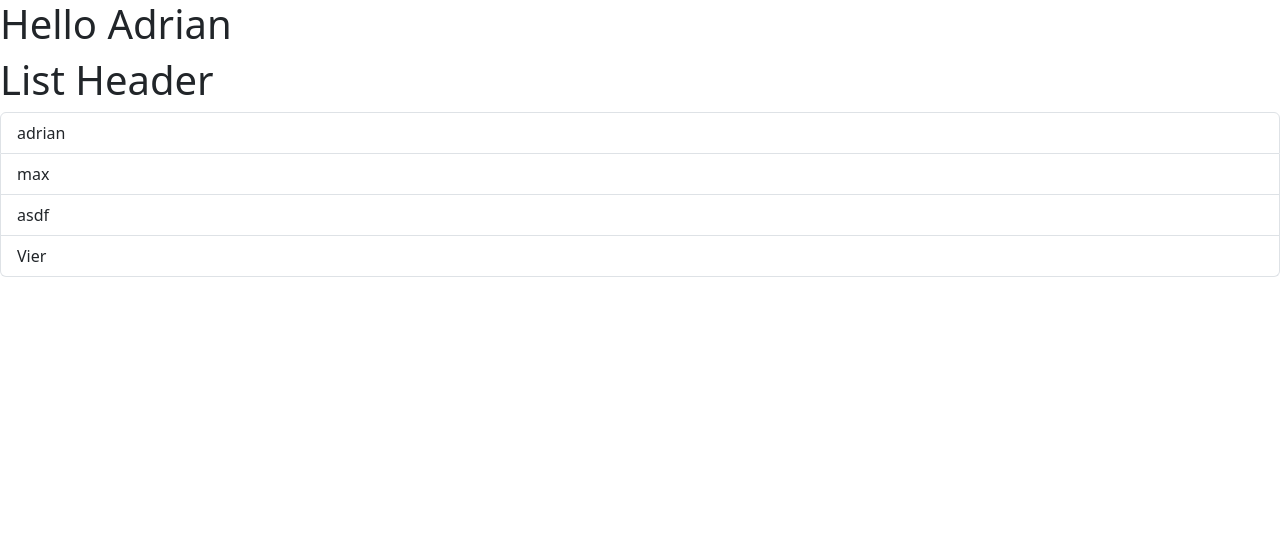
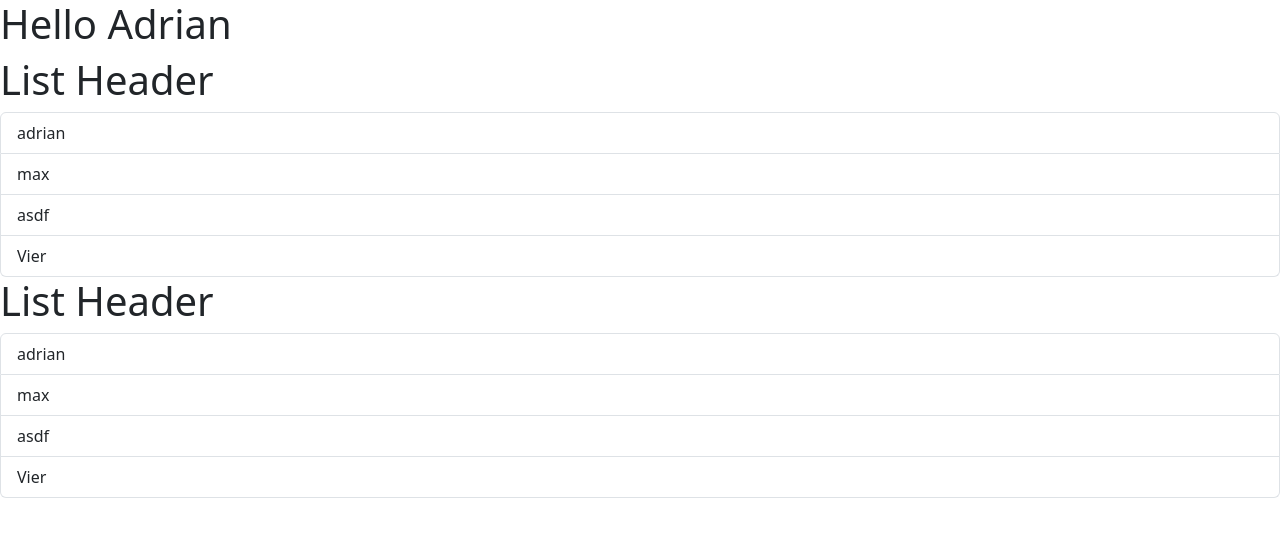
Before and after one commit to adrian1703/sxr-frontend, a React (Vite) app: page / in a window 1280 px wide. Shown: the top 536 px of the page. Built offline with nearby package versions, Linux system fonts and the light colour scheme.

Commit message:
Tryouts: onClick with useState variables

```diff
--- a/src/App.tsx
+++ b/src/App.tsx
@@ -7,6 +7,7 @@ function App() {
         <>
             <Message/>
             <ListGroup/>
+            <ListGroup/>
         </>)
 }
 
--- a/src/components/ListGroup.tsx
+++ b/src/components/ListGroup.tsx
@@ -1,3 +1,5 @@
+import React, {useState} from "react";
+
 function ListGroup() {
     const items = [
         'adrian',
@@ -5,22 +7,29 @@ function ListGroup() {
         'asdf',
         'Vier'
     ]
+    const [selectedIndex, setSelectedIndex] = useState(-1)
+
 
 
     const getEmptyItemsMessage = () => {
         return (items.length === 0) ? <p>No Elements were found</p> : null
     }
-    const getItems = () =>{
-        return items.map(item =>
+    const getItems = () => {
+        return items.map((item, index) =>
             <li key={item}
-                className="list-group-item"
-                onClick= {() => handleClick(item)}
+                className={"list-group-item" + ((selectedIndex === index) ? " active" : "")}
+                onClick={(event) => handleClick(event, item, index)}
             >{item}</li>
         )
     }
 
-    const handleClick = (item: string) => {
+    const handleClick = (event: React.MouseEvent, item: string, index: number) => {
         console.log(item)
+        console.log(event)
+        console.log(selectedIndex)
+        console.log(index)
+        const newIndex = (index === selectedIndex) ? -1 : index
+        setSelectedIndex(newIndex)
     }
 
     return (
```
